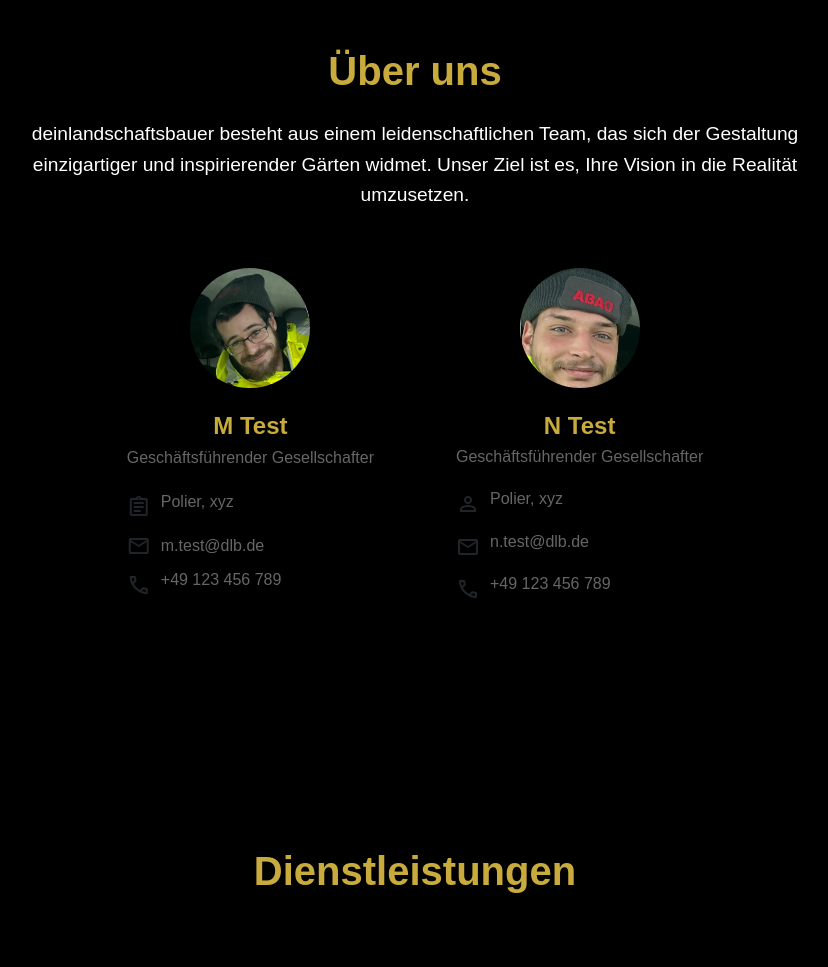
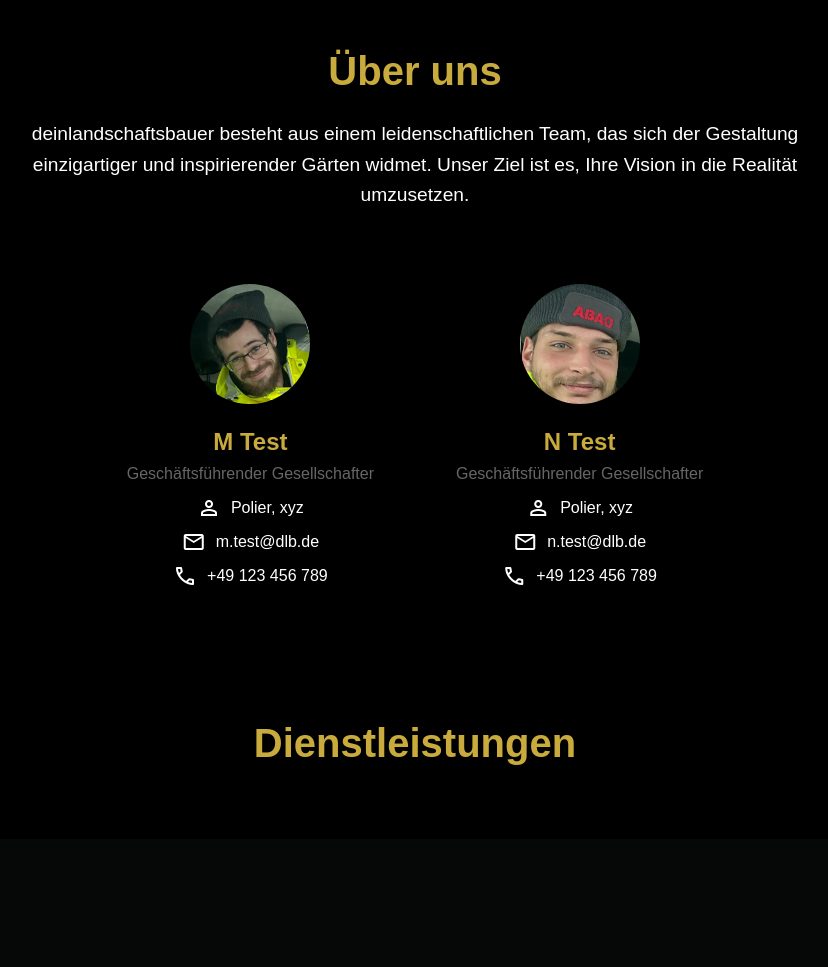
Before and after one commit to vitali2772/dtg, a Django app: page / in a window 1280 px wide. Shown: the part 801-1768 px from the top of the page, without its empty margins (225-1053 px from the left). After the commit the page ends 1566 px from the top, so only its background shows below. Run offline with Django 5.2, Linux system fonts and the light colour scheme.

Commit message:
favicon + contactcards

```diff
--- a/deintraumgarten/myapp/static/styles/style.css
+++ b/deintraumgarten/myapp/static/styles/style.css
@@ -232,37 +232,31 @@ a.sidebar-link:hover {
 .team-cards {
     display: flex;
     justify-content: center;
-    gap: 2rem; /* Abstand zwischen den Karten */
-    flex-wrap: wrap; /* Karten umbrechen bei kleinen Bildschirmen */
-    align-items: stretch; /* Alle Karten auf gleiche Höhe ausrichten */
+    gap: 2rem;
+    align-items: stretch; /* Karten auf gleiche Höhe bringen */
 }
 
 /* Karte */
 .card {
     background-color: #000000;
-    box-shadow: 0 4px 6px rgba(0, 0, 0, 0.1); /* Sanfter Schatten */
-    border-radius: 8px; /* Abgerundete Ecken */
     overflow: hidden; /* Inhalt abschneiden */
     max-width: 300px; /* Maximale Breite */
     text-align: center; /* Zentrierter Text */
-    transition: transform 0.3s ease; /* Hover-Animation */
     display: flex;
     flex-direction: column;
-    justify-content: flex-start; /* Den Inhalt nach oben ausrichten */
+    justify-content: space-between; /* Inhalte gleichmäßig verteilen */
     align-items: center;
-    height: 500px; /* Feste Höhe für eine gleichmäßige Kartenhöhe */
+    height: 100%; /* Karte füllt den verfügbaren Platz */
+    padding: 1rem; /* Optional: Einheitliche Polsterung */
+    box-sizing: border-box; /* Polsterung in die Gesamthöhe einrechnen */
 }
-
-
-/* .card:hover {
-    transform: translateY(-10px); /* Heben beim Hover */
-/*}
 
 /* Bild */
 .card-img {
     width: 120px; /* Feste Breite für das Bild */
     height: 120px; /* Feste Höhe für das Bild */
     margin-top: 1rem; /* Abstand oben */
+    margin-bottom: 0.5rem; /* Kleineren Abstand nach unten */
     border-radius: 50%; /* Rundes Bild */
     overflow: hidden; /* Alles außerhalb des Kreises abschneiden */
 }
@@ -276,37 +270,49 @@ a.sidebar-link:hover {
 
 /* Karteninhalt */
 .card-content {
-    padding: 1.5rem; /* Innenabstand */
-    flex-grow: 1; /* Sorgt dafür, dass der Inhalt gleichmäßig verteilt wird */
-    text-align: center; /* Text zentrieren */
-    width: 100%; /* Volle Breite */
+    padding: 0.5rem; /* Verringere den Innenabstand */
+    margin: 0; /* Entferne äußeren Abstand */
+    flex-grow: 1; /* Optional: Beibehaltung der Flexibilität */
+    text-align: center;
+    width: 100%;
+    display: flex;
+    flex-direction: column;
+    justify-content: flex-start; /* Inhalte nach oben ausrichten */
+    align-items: center;
 }
+
 
 /* Name unter dem Bild */
 .card-content h3 {
     font-size: 1.5rem; /* Schriftgröße für Namen */
+    margin-top: 0.5rem; /* Optional: Kleinerer Abstand nach oben */
     margin-bottom: 0.3rem; /* Abstand nach unten */
     color: #C8AB3C; /* Standard Textfarbe */
     font-weight: bold;
+    line-height: 1.2; /* Einheitliche Zeilenhöhe */
 }
 
-/* Weitere Textabschnitte */
-.card-content p {
-    font-size: 1rem; /* Textgröße für die Infos */
-    color: #666;
-    line-height: 1.4;
+.card-content .position {
+    color: #666; /* Grau für Geschäftsführender Gesellschafter */
+    font-size: 1rem; /* Schriftgröße */
+    margin-bottom: 0.1rem; /* Abstand nach unten */
+}
+
+
+/* Weitere Infos (weiß) */
+.card-content .experience,
+.card-content .email,
+.card-content .phone {
+    color: #FFF; /* Weiße Schrift */
+    font-size: 1rem; /* Einheitliche Schriftgröße */
     margin-bottom: 0.5rem; /* Abstand zwischen den Absätzen */
 }
 
-/* Position und andere Informationen */
-.card-content .position,
-.card-content .experience,
-.card-content .email,
-.card-content .phone {
-    font-weight: 500;
-    margin-bottom: 10px;
+.card-content p,
+.card-content .info span {
+    line-height: 1.5; /* Einheitliche Zeilenhöhe */
+    margin: 0; /* Entferne zusätzliche Margins */
 }
-
 
 /* Optional: Smooth Scroll */
 html {
@@ -322,37 +328,19 @@ html, body {
     scroll-behavior: smooth; /* Sanftes Scrollen */
 }
 
-/* Info-Container mit Flexbox */
+/* Info-Container für Flexbox */
 .info {
     display: flex;
     align-items: center;  /* Vertikale Ausrichtung der Inhalte */
     margin-bottom: 10px;   /* Abstand zwischen den Info-Reihen */
+    justify-content: center; /* Horizontale Zentrierung */
 }
 
 /* Material Icons (Links neben Text) */
 .info i {
     font-size: 1.5rem;  /* Größe des Icons */
     margin-right: 10px;  /* Abstand zwischen dem Icon und dem Text */
-    line-height: 0;  /* Verhindert zusätzliche Höhenabstände */
-    display: inline-flex;  /* Verhindert Block-Level-Verhalten */
-    align-items: center;  /* Sorgt dafür, dass das Icon vertikal zentriert ist */
-    justify-content: center; /* Sichert die Ausrichtung in der Mitte */
-}
-
-/* Textspan-Elemente */
-.info span,
-.info p {
-    margin: 0;  /* Entfernt die Standard-Margins */
-    font-size: 1rem;  /* Textgröße */
-    color: #666;  /* Textfarbe */
-    display: inline-flex; /* Verhindert, dass der Text auf einer neuen Zeile beginnt */
-    align-items: center;  /* Vertikale Ausrichtung */
-}
-
-/* Falls du spezifische Klassen verwendest, wie z.B. .position, .experience, .email, .phone */
-.position, .experience, .email, .phone {
-    display: inline-flex;
-    align-items: center;  /* Vertikale Ausrichtung */
+    color: #FFF; /* Weiße Icons */
 }
 
 #service {
--- a/deintraumgarten/myapp/templates/base.html
+++ b/deintraumgarten/myapp/templates/base.html
@@ -10,6 +10,7 @@
             Django App
             {% endblock %}
         </title>
+        <link rel="icon" type="image/png" href="{% static 'images/favicon.png' %}">
         <link href="https://fonts.googleapis.com/css2?family=Material+Symbols+Outlined" rel="stylesheet" />
         <link href="https://cdn.jsdelivr.net/npm/bootstrap@5.3.3/dist/css/bootstrap.min.css" rel="stylesheet" integrity="sha384-QWTKZyjpPEjISv5WaRU9OFeRpok6YctnYmDr5pNlyT2bRjXh0JMhjY6hW+ALEwIH" crossorigin="anonymous">
         <link rel="stylesheet" type="text/css" href="{% static 'styles/style.css' %}">
@@ -141,12 +142,12 @@
                                         <span class="position">Geschäftsführender Gesellschafter</span>
                                     </div>
                                     <div class="info">
-                                        <i class="material-symbols-outlined">assignment</i>
+                                        <i class="material-symbols-outlined">person</i>
                                         <span class="experience">Polier, xyz</span>
                                     </div>
                                     <div class="info">
                                         <i class="material-symbols-outlined">email</i>
-                                        <span clas¥s="email">m.test@dlb.de</span>
+                                        <span class="email">m.test@dlb.de</span>
                                     </div>
                                     <div class="info">
                                         <i class="material-symbols-outlined">phone</i>
@@ -163,19 +164,19 @@
                                 <div class="card-content">
                                     <h3>N Test</h3>
                                     <div class="info">
-                                        <p class="position">Geschäftsführender Gesellschafter</p>
+                                        <span class="position">Geschäftsführender Gesellschafter</span>
                                     </div>
                                     <div class="info">
                                         <i class="material-symbols-outlined">person</i>
-                                        <p class="experience">Polier, xyz</p>
+                                        <span class="experience">Polier, xyz</span>
                                     </div>
                                     <div class="info">
                                         <i class="material-symbols-outlined">email</i>
-                                        <p class="email">n.test@dlb.de</p>
+                                        <span class="email">n.test@dlb.de</span>
                                     </div>
                                     <div class="info">
                                         <i class="material-symbols-outlined">phone</i>
-                                        <p class="phone">+49 123 456 789</p>
+                                        <span class="phone">+49 123 456 789</span>
                                     </div>
                                 </div>
                             </div>
```
Also changed, not shown: deintraumgarten/myapp/static/images/favicon.png (added), 3 other files.
